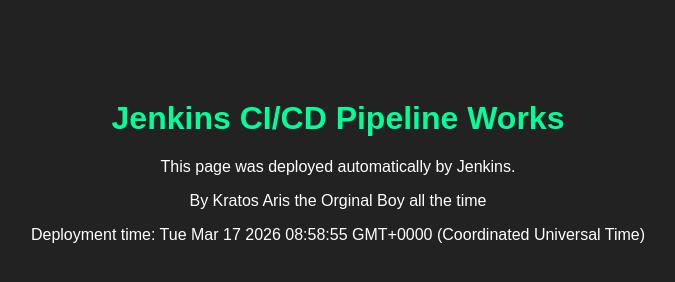
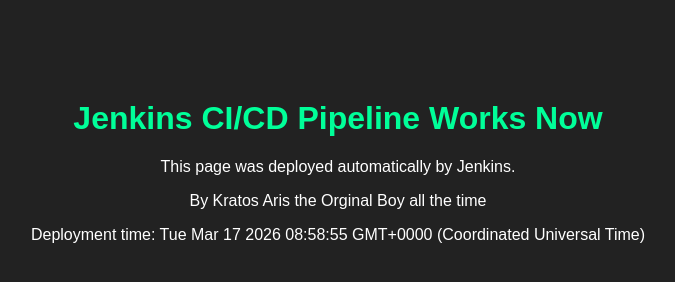
Before and after one commit to Cratosaris/mon-projet-simple, a plain HTML site: page index.html in a window 1280 px wide. Shown: the whole page, without its empty margins (302-977 px from the left). Drawn offline with Linux system fonts and the light colour scheme.

Commit message:
Update index.html

```diff
--- a/index.html
+++ b/index.html
@@ -16,7 +16,7 @@
 
 <body>
 
-<h1>Jenkins CI/CD Pipeline Works</h1>
+<h1>Jenkins CI/CD Pipeline Works Now</h1>
 
 <p>This page was deployed automatically by Jenkins.</p>
 
```
